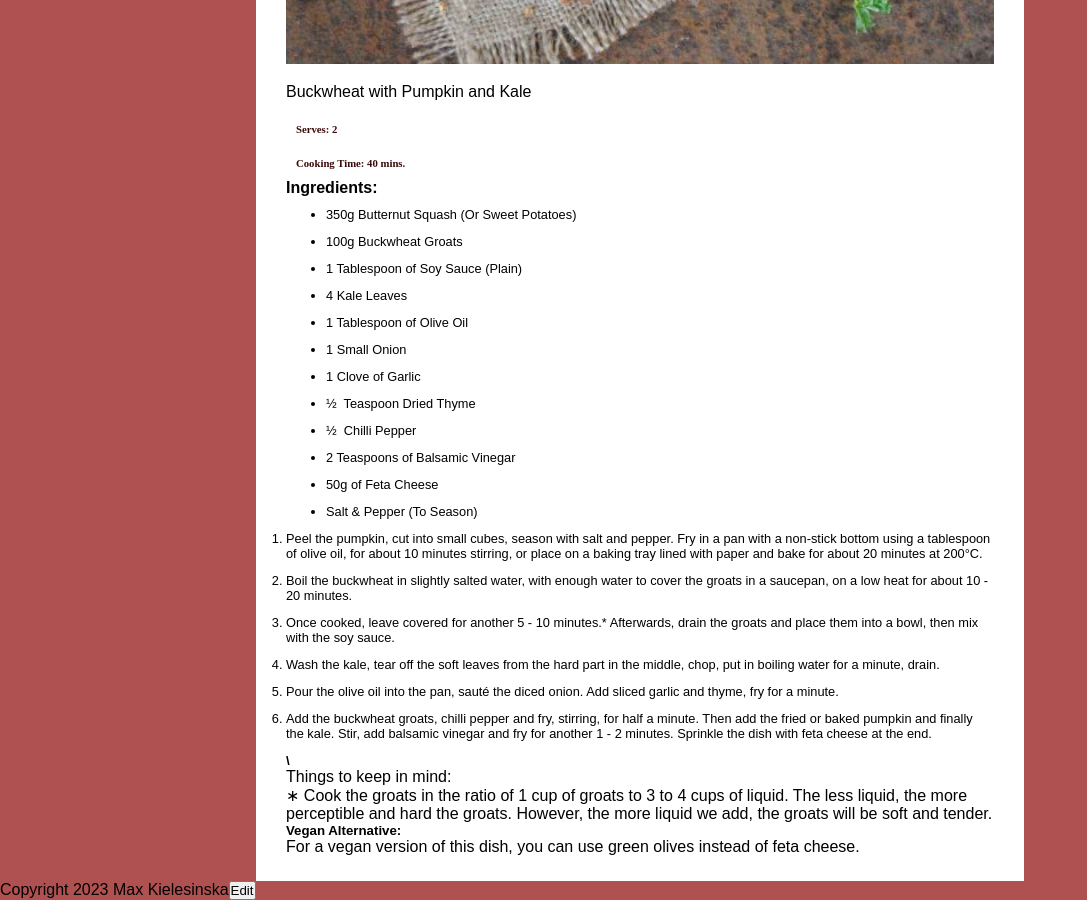
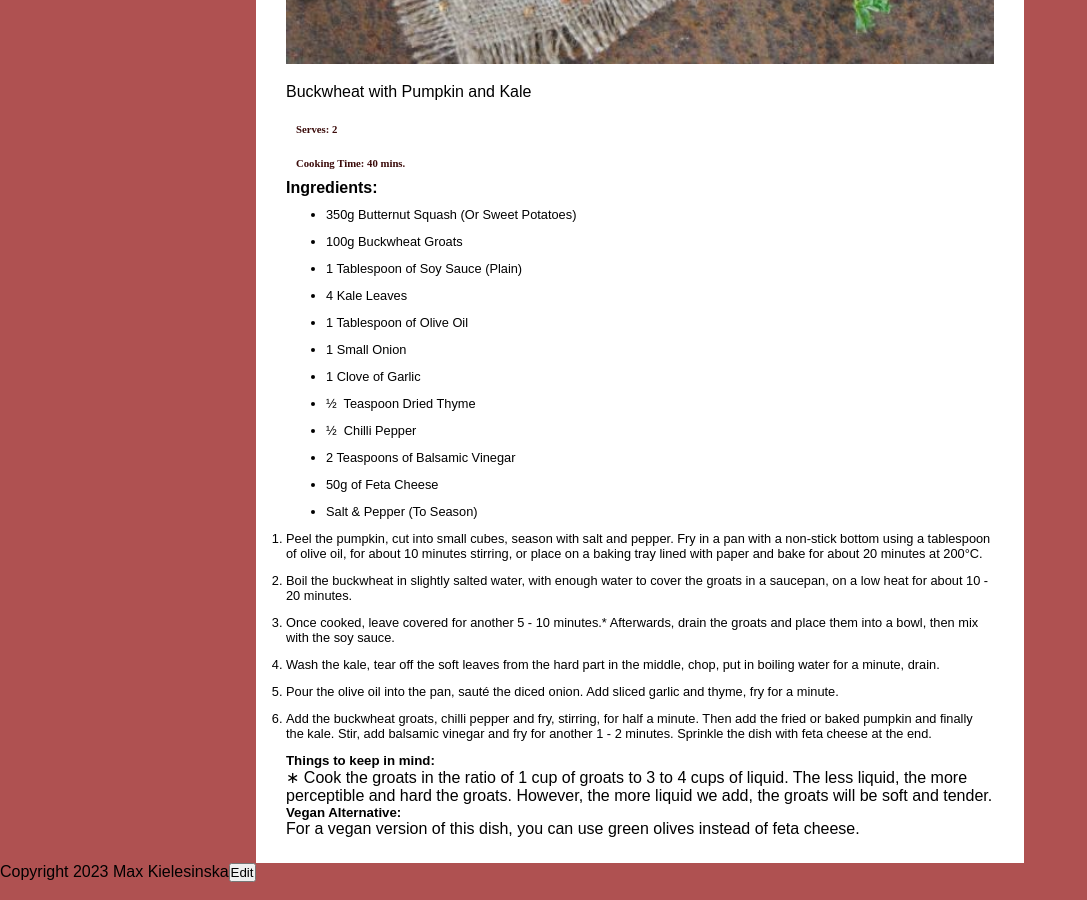
Before and after one commit to max19057767/maxrecipes, a Jekyll site: the page built from _recipes/fried-buckwheat-with-pumpkin-and-kale-served-with-chilli-and-feta-cheese.md, in a window 1280 px wide and 900 px high, scrolled down 1369 px. Shown: the whole window, without its empty margins (0-1087 px from the left). Built offline with Jekyll 4.4.1, drawn with Linux system fonts in a browser that asks for light colours.

```diff
--- a/_recipes/fried-buckwheat-with-pumpkin-and-kale-served-with-chilli-and-feta-cheese.md
+++ b/_recipes/fried-buckwheat-with-pumpkin-and-kale-served-with-chilli-and-feta-cheese.md
@@ -31,8 +31,6 @@ Buckwheat is a great source of protein (it contains approximately 10 to 16 perce
 * 50g of Feta Cheese
 * Salt & Pepper (To Season)
 
-
-
 1. Peel the pumpkin, cut into small cubes, season with salt and pepper. Fry in a pan with a non-stick bottom using a tablespoon of olive oil, for about 10 minutes stirring, or place on a baking tray lined with paper and bake for about 20 minutes at 200°C.
 2. Boil the buckwheat in slightly salted water, with enough water to cover the groats in a saucepan, on a low heat for about 10 - 20 minutes.
 3. Once cooked, leave covered for another 5 - 10 minutes.* Afterwards, drain the groats and place them into a bowl, then mix with the soy sauce.
@@ -40,8 +38,9 @@ Buckwheat is a great source of protein (it contains approximately 10 to 16 perce
 5. Pour the olive oil into the pan, sauté the diced onion. Add sliced garlic and thyme, fry for a minute.
 6. Add the buckwheat groats, chilli pepper and fry, stirring, for half a minute. Then add the fried or baked pumpkin and finally the kale. Stir, add balsamic vinegar and fry for another 1 - 2 minutes. Sprinkle the dish with feta cheese at the end.
 
-##### \
-Things to keep in mind:
+
+
+##### Things to keep in mind:
 
 ∗ Cook the groats in the ratio of 1 cup of groats to 3 to 4 cups of liquid. The less liquid, the more perceptible and hard the groats. However, the more liquid we add, the groats will be soft and tender.
 
```
